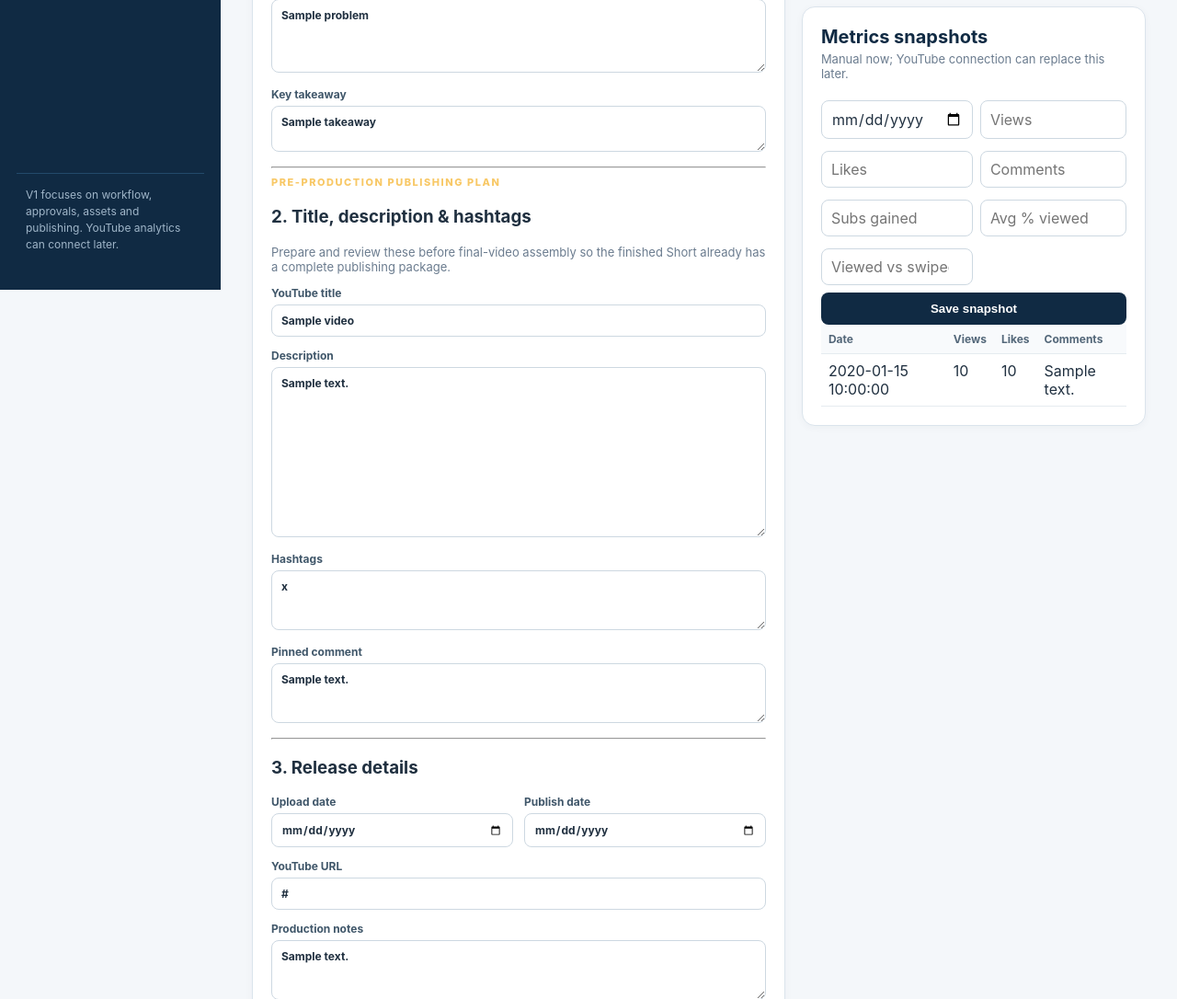
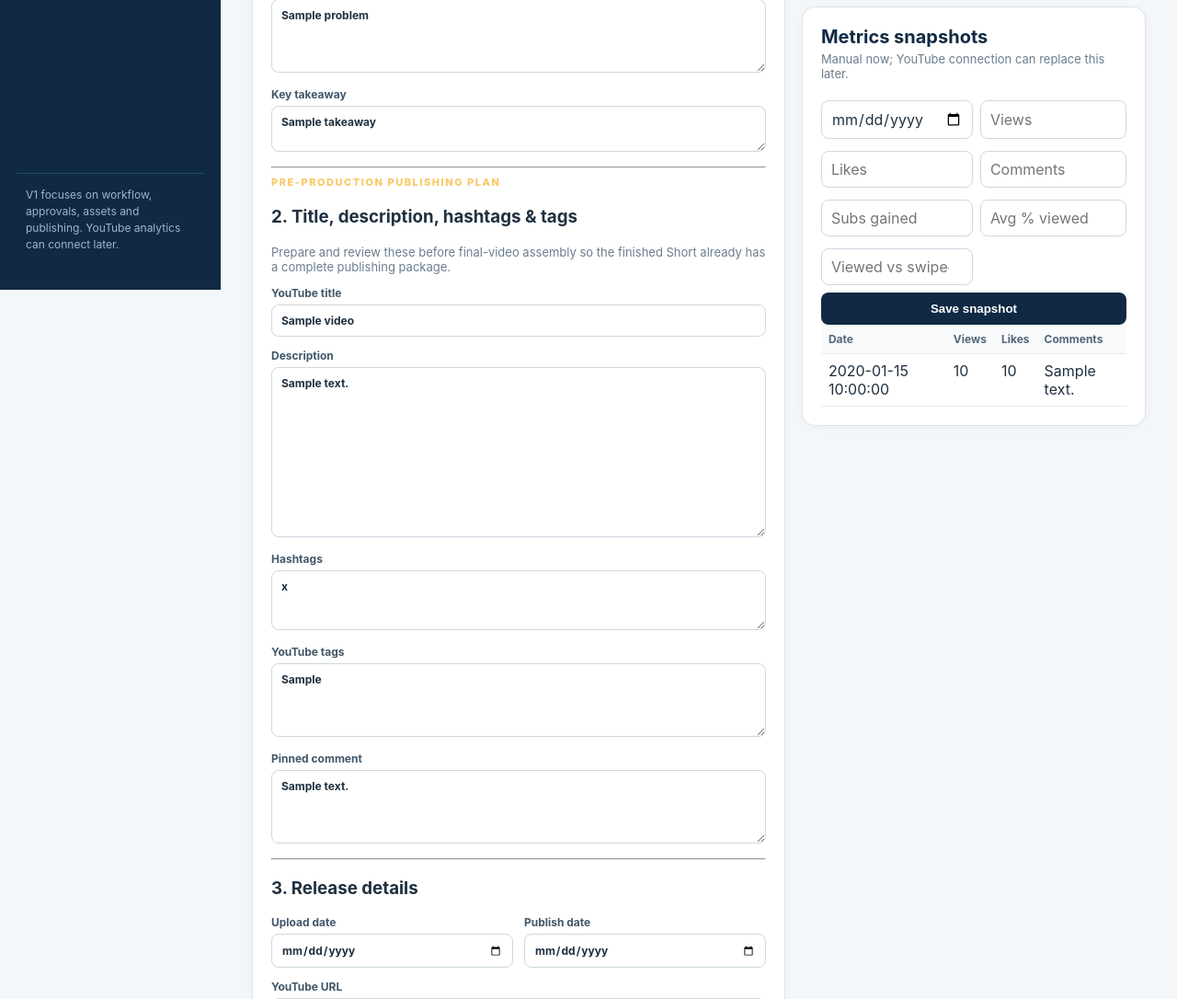
Before and after one commit to bonkiran/real-life-iq-studio, a Python web app: template templates/video_detail.html in a window 1280 px wide. Shown: the part 485-1571 px from the top of the page at 92% size. Run offline with Jinja, Linux system fonts and the light colour scheme; the template is opened without the code that fills it: most values are stand-ins (such as "Sample title", 1, 10 or a date in 2020).

Commit message:
Add YouTube tags to publishing plan

```diff
--- a/templates/video_detail.html
+++ b/templates/video_detail.html
@@ -25,12 +25,13 @@
 
     <hr>
     <div class="eyebrow">PRE-PRODUCTION PUBLISHING PLAN</div>
-    <h3>2. Title, description & hashtags</h3>
+    <h3>2. Title, description, hashtags & tags</h3>
     <p class="muted">Prepare and review these before final-video assembly so the finished Short already has a complete publishing package.</p>
     <label>YouTube title<input name="title" value="{{ video.title or '' }}"></label>
     <label>Description<textarea name="description" rows="11">{{ video.description or '' }}</textarea></label>
     <label>Hashtags<textarea name="hashtags" rows="3">{{ video.hashtags or '' }}</textarea></label>
-    <label>Pinned comment<textarea name="pinned_comment" rows="3">{{ video.pinned_comment or '' }}</textarea></label>
+    <label>YouTube tags<textarea name="youtube_tags" rows="4" placeholder="Comma-separated YouTube Studio tags">{{ video.youtube_tags or '' }}</textarea></label>
+    <label>Pinned comment<textarea name="pinned_comment" rows="4">{{ video.pinned_comment or '' }}</textarea></label>
 
     <hr>
     <h3>3. Release details</h3>
```
